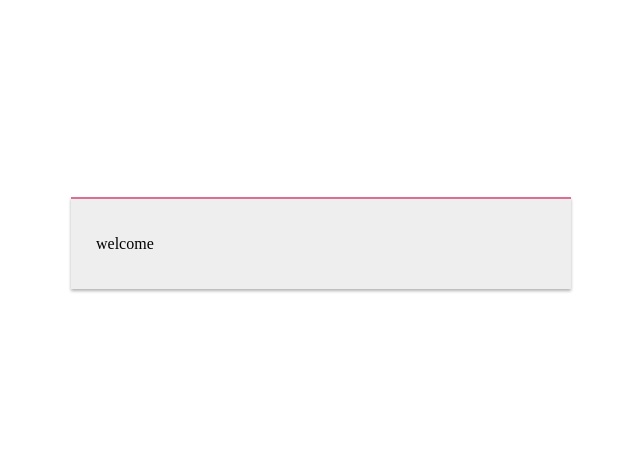
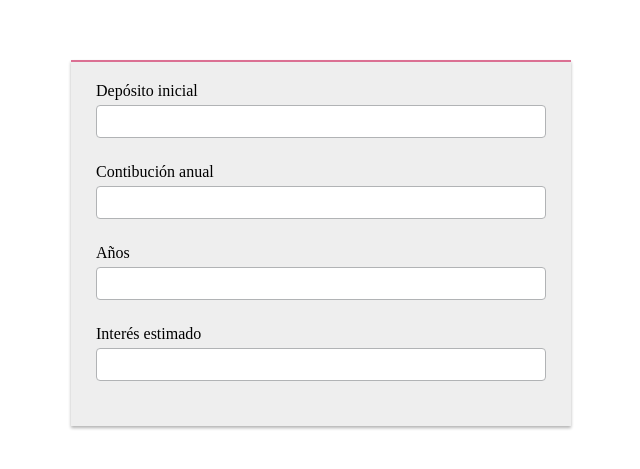
Before and after one commit to MariaJoseDiazCa/compound-interest-calculator, a React (Create React App) app: page / in a window 1280 px wide. Shown: the part 157-626 px from the top of the page, without its empty margins (319-959 px from the left). Built offline with nearby package versions, Linux system fonts and the light colour scheme.

Commit message:
ADD: Form component

```diff
--- a/package.json
+++ b/package.json
@@ -6,6 +6,7 @@
     "@testing-library/jest-dom": "^5.16.3",
     "@testing-library/react": "^12.1.4",
     "@testing-library/user-event": "^13.5.0",
+    "formik": "^2.2.9",
     "react": "^18.0.0",
     "react-dom": "^18.0.0",
     "react-scripts": "5.0.0",
--- a/src/App.js
+++ b/src/App.js
@@ -1,5 +1,7 @@
+import Styled from "styled-components";
+import { Formik, Form } from "formik";
 import Section from "./components/Section";
-import Styled from "styled-components";
+import Input from "./components/Input";
 
 const Container = Styled.div`
 display: flex;
@@ -9,10 +11,26 @@ align-items: center;
 `;
 
 function App() {
+  const handleSubmit = () => {};
   return (
     <Container>
       <Section>
-        <p>welcome</p>
+        <Formik
+          initialValues={{
+            deposit: "",
+            constribution: "",
+            years: "",
+            rate: "",
+          }}
+          onSubmit={handleSubmit}
+        >
+          <Form>
+            <Input name="deposit" label="Depósito inicial" />
+            <Input name="constribution" label="Contibución anual" />
+            <Input name="years" label="Años" />
+            <Input name="rate" label="Interés estimado" />
+          </Form>
+        </Formik>
       </Section>
     </Container>
   );
--- /dev/null
+++ b/src/components/Input.js
@@ -0,0 +1,40 @@
+import styled from "styled-components";
+import { useField } from "formik";
+
+const Control = styled.div`
+  margin-bottom: 20px;
+`;
+
+const Label = styled.label`
+  color: #000;
+  display: block;
+  margin-bottom: 5px;
+`;
+
+const MyInput = styled.input`
+  outline: none;
+  padding: 8px;
+  border: solid 1px #b1b3b5;
+  border-radius: 4px;
+  width: 100%;
+  margin-bottom: 5px;
+`;
+
+const ErrorMessage = styled.div`
+  color: #f00;
+`;
+
+const Input = ({ label, ...props }) => {
+  const [field, meta] = useField(props);
+  return (
+    <Control>
+      <Label>{label}</Label>
+      <MyInput {...field} {...props} />
+      {meta.touched && meta.error ? (
+        <ErrorMessage>{meta.error}</ErrorMessage>
+      ) : null}
+    </Control>
+  );
+};
+
+export default Input;
```
Also changed, not shown: 1 other file (tests, documents, lock files or other folders).
